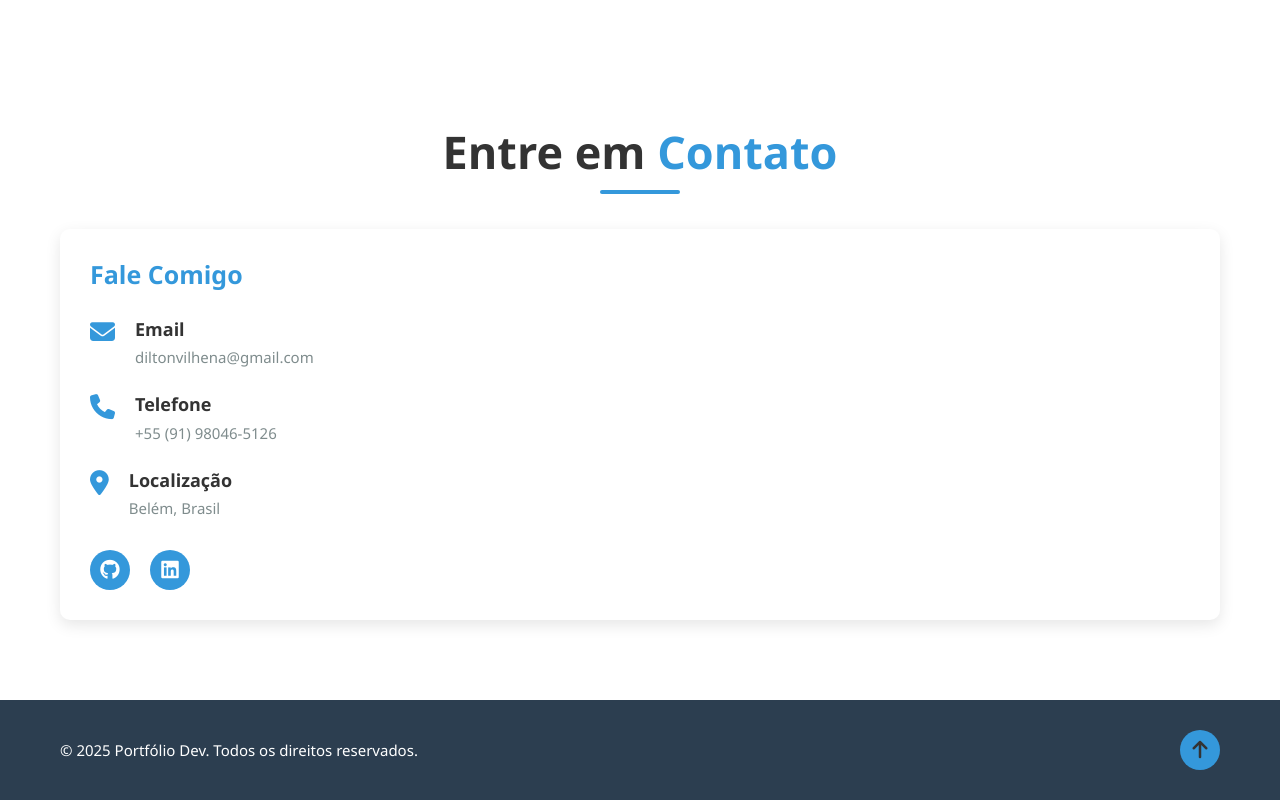
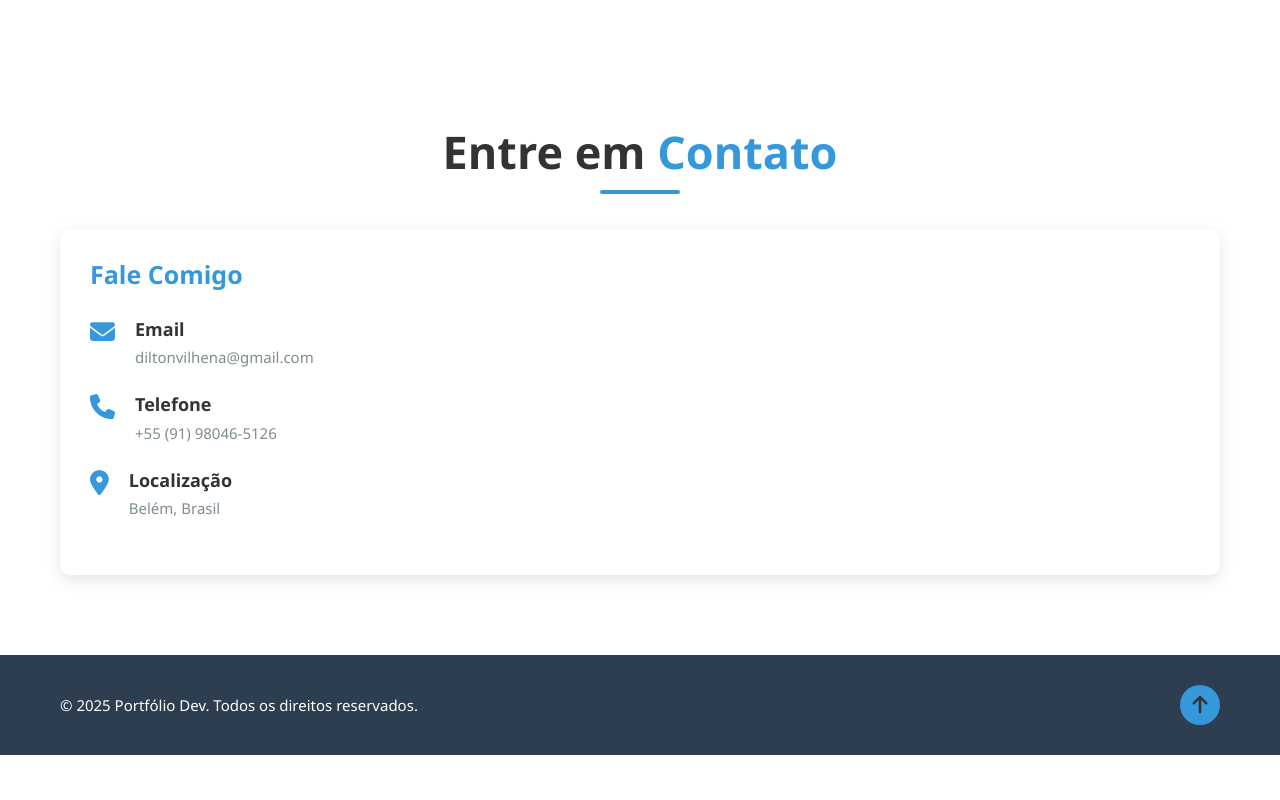
Before and after one commit to diltonvilhena/meu-portfolio, a plain HTML site: page index.html in a window 1280 px wide. Shown: the part 3443-4243 px from the top of the page. After the commit the page ends 4198 px from the top, so only its background shows below. Drawn offline with nearby package versions, Linux system fonts and the light colour scheme.

Commit message:
chore: remoção links redes sociais

```diff
--- a/index.html
+++ b/index.html
@@ -220,10 +220,6 @@
                             <p>Belém, Brasil</p>
                         </div>
                     </div>
-                    <div class="contact-social">
-                        <a href="#"><i class="fab fa-github"></i></a>
-                        <a href="#"><i class="fab fa-linkedin"></i></a>
-                    </div>
                 </div>
             </div>
         </div>
```
